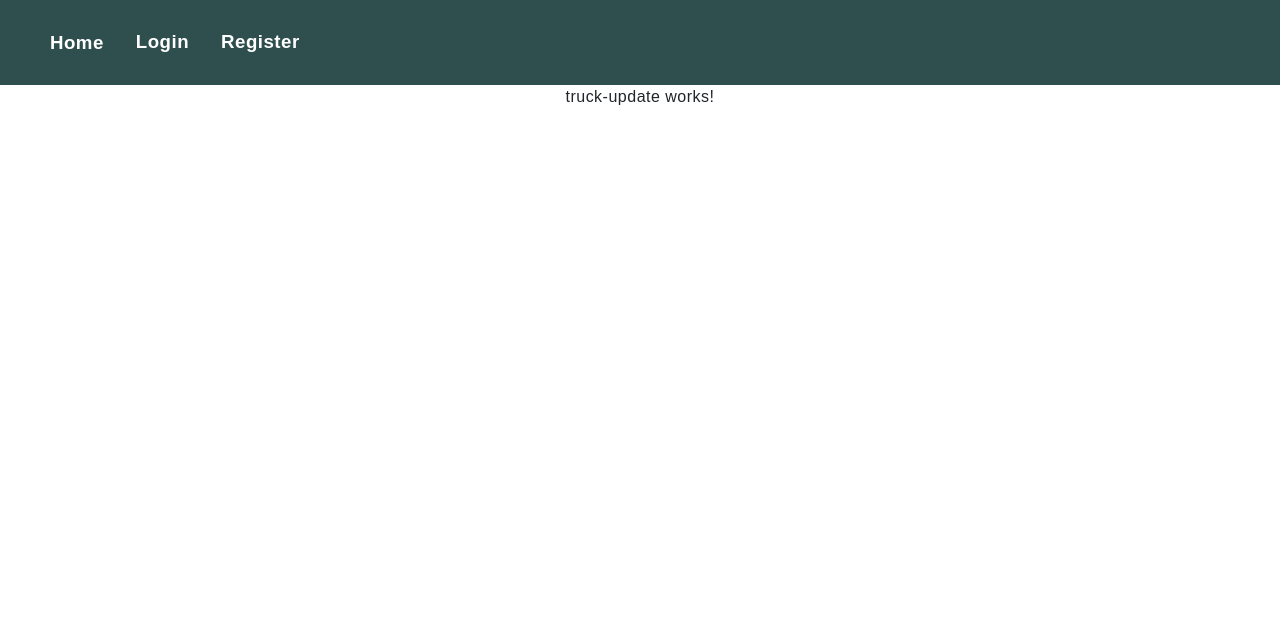
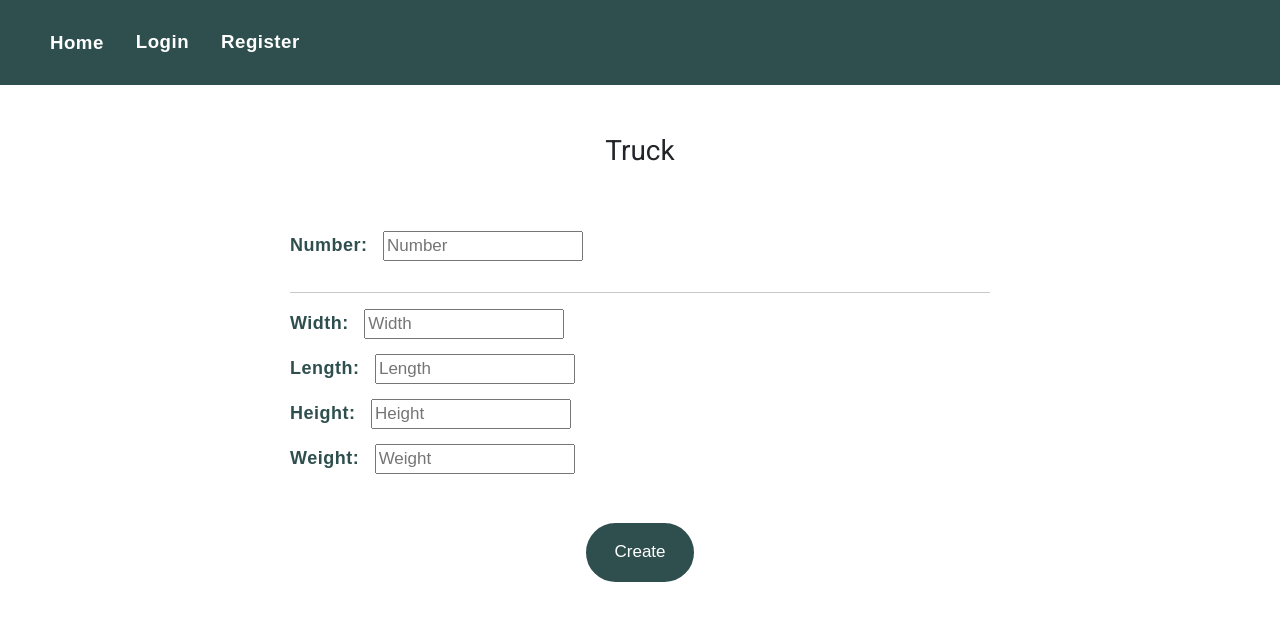
Before and after one commit to sonnka/LogiHubWeb, an Angular app: page /truck/create/new in a window 1280 px wide. Shown: the top 620 px of the page. Built offline with nearby package versions, Linux system fonts and the light colour scheme.

Commit message:
Added truck update page

```diff
--- a/src/app/_components/_truck-manager/truck-update/truck-update.component.css
+++ b/src/app/_components/_truck-manager/truck-update/truck-update.component.css
@@ -0,0 +1,30 @@
+.my-btn {
+  appearance: none;
+  margin-top: 10px;
+  font-size: 17px;
+  border: .2em solid darkslategray;
+  padding: .85em 1.5em;
+  color: #ffffff;
+  border-radius: 2em;
+  transition: 1s;
+  background: darkslategray;
+
+  &:hover, &:focus, &:active {
+    background: #93afaf;
+    border: .2em solid #93afaf;
+    color: #fff;
+  }
+}
+
+label {
+  color: darkslategray;
+  font-weight: bold;
+  font-size: 18px;
+}
+
+input {
+  font-size: 17px;
+  margin-left: 10px;
+  margin-bottom: 7px;
+  width: 200px;
+}
--- a/src/app/_components/_truck-manager/truck-update/truck-update.component.html
+++ b/src/app/_components/_truck-manager/truck-update/truck-update.component.html
@@ -1 +1,72 @@
-<p>truck-update works!</p>
+<br><br>
+<h5 style="text-align: center">Truck</h5>
+<br><br>
+<div *ngIf="isNew()" style="width: 700px">
+  <div>
+    <label>Number:
+      <input #number placeholder="Number" type="text">
+    </label>
+  </div>
+  <hr>
+  <div>
+    <label>Width:
+      <input #width placeholder="Width" type="number">
+    </label>
+  </div>
+  <div>
+    <label>Length:
+      <input #length placeholder="Length" type="number">
+    </label>
+  </div>
+  <div>
+    <label>Height:
+      <input #height placeholder="Height" type="number">
+    </label>
+  </div>
+  <div>
+    <label>Weight:
+      <input #weight placeholder="Weight" type="number">
+    </label>
+  </div>
+
+  <br>
+  <div style="text-align: center">
+    <button (click)="createTruck(number.value, width.value, length.value, height.value, weight.value)"
+            class="my-btn">Create
+    </button>
+  </div>
+</div>
+
+
+<div *ngIf="!isNew()" style="width: 700px">
+  <div>
+    <label>Width:
+      <input #width placeholder="Width" type="number"
+             value="{{truck?.width | number: '1.2-2'}}">
+    </label>
+  </div>
+  <div>
+    <label>Length:
+      <input #length placeholder="Length" type="number"
+             value="{{truck?.length | number: '1.2-2'}}">
+    </label>
+  </div>
+  <div>
+    <label>Height:
+      <input #height placeholder="Height" type="number"
+             value="{{truck?.height | number: '1.2-2'}}">
+    </label>
+  </div>
+  <div>
+    <label>Weight:
+      <input #weight placeholder="Weight" type="number"
+             value="{{truck?.weight | number: '1.2-2'}}">
+    </label>
+  </div>
+  <br>
+  <div style="text-align: center">
+    <button (click)="updateTruck(width.value, length.value, height.value, weight.value)"
+            class="my-btn">Update
+    </button>
+  </div>
+</div>
--- a/src/app/_components/_truck-manager/truck-update/truck-update.component.ts
+++ b/src/app/_components/_truck-manager/truck-update/truck-update.component.ts
@@ -1,4 +1,10 @@
-import { Component } from '@angular/core';
+import {Component} from '@angular/core';
+import {ActivatedRoute, Router} from "@angular/router";
+import {UtilService} from "../../../_services/util.service";
+import {TruckDTO} from "../../../_models/response/truck-dto";
+import {TruckManagerService} from "../../../_services/truck-manager.service";
+import {TruckRequest} from "../../../_models/request/truck-request";
+import {UpdateTruckRequest} from "../../../_models/request/update-truck-request";
 
 @Component({
   selector: 'app-truck-update',
@@ -6,5 +12,48 @@ import { Component } from '@angular/core';
   styleUrl: './truck-update.component.css'
 })
 export class TruckUpdateComponent {
+  protected truck: TruckDTO | undefined;
+  protected truckId: number = 0;
 
+  constructor(private truckManagerService: TruckManagerService, private router: Router, private route: ActivatedRoute) {
+  }
+
+  ngOnInit() {
+    this.truckId = +this.route.snapshot.paramMap.get('id')!;
+    if (this.truckId != 0) {
+      this.getTruck(this.truckId);
+    }
+  }
+
+  protected isNew() {
+    return this.truckId == 0;
+  }
+
+  protected async createTruck(number: string, width: string, length: string, height: string, weight: string) {
+    try {
+      await this.truckManagerService.createTruck(new TruckRequest(number, width, height, length, weight));
+    } catch (error) {
+      UtilService.displayError(error, this.router)
+    }
+    await this.router.navigate(['/truck-manager']);
+  }
+
+  protected async updateTruck(width: string, length: string,
+                              height: string, weight: string) {
+    try {
+      await this.truckManagerService.updateTruck(this.truckId!, new UpdateTruckRequest(width, height,
+        length, weight));
+    } catch (error) {
+      UtilService.displayError(error, this.router)
+    }
+    await this.router.navigate(['/truck', this.truckId]);
+  }
+
+  private async getTruck(id: number) {
+    try {
+      this.truck = await this.truckManagerService.getTruck(id);
+    } catch (error) {
+      UtilService.displayError(error, this.router)
+    }
+  }
 }
--- a/src/app/_models/request/truck-request.ts
+++ b/src/app/_models/request/truck-request.ts
@@ -5,11 +5,11 @@ export class TruckRequest {
   length: number;
   weight: number;
 
-  constructor(number: string, width: number, height: number, length: number, weight: number) {
+  constructor(number: string, width: string, height: string, length: string, weight: string) {
     this.number = number;
-    this.width = width;
-    this.height = height;
-    this.length = length;
-    this.weight = weight;
+    this.width = parseFloat(width);
+    this.height = parseFloat(height);
+    this.length = parseFloat(length);
+    this.weight = parseFloat(weight);
   }
 }
--- a/src/app/_models/request/update-truck-request.ts
+++ b/src/app/_models/request/update-truck-request.ts
@@ -4,10 +4,10 @@ export class UpdateTruckRequest {
   length: number;
   weight: number;
 
-  constructor(width: number, height: number, length: number, weight: number) {
-    this.width = width;
-    this.height = height;
-    this.length = length;
-    this.weight = weight;
+  constructor(width: string, height: string, length: string, weight: string) {
+    this.width = parseFloat(width);
+    this.height = parseFloat(height);
+    this.length = parseFloat(length);
+    this.weight = parseFloat(weight);
   }
 }
```
